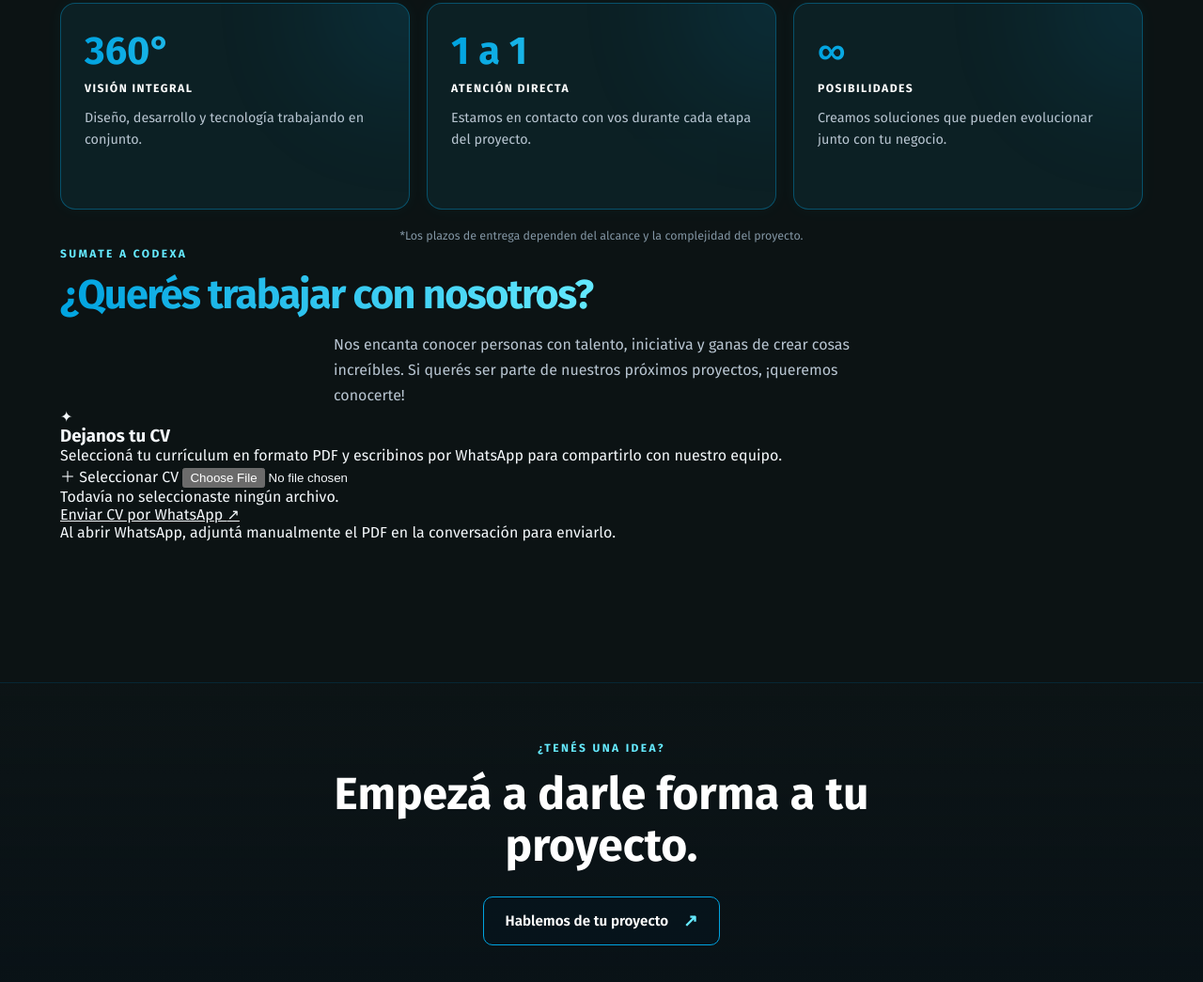
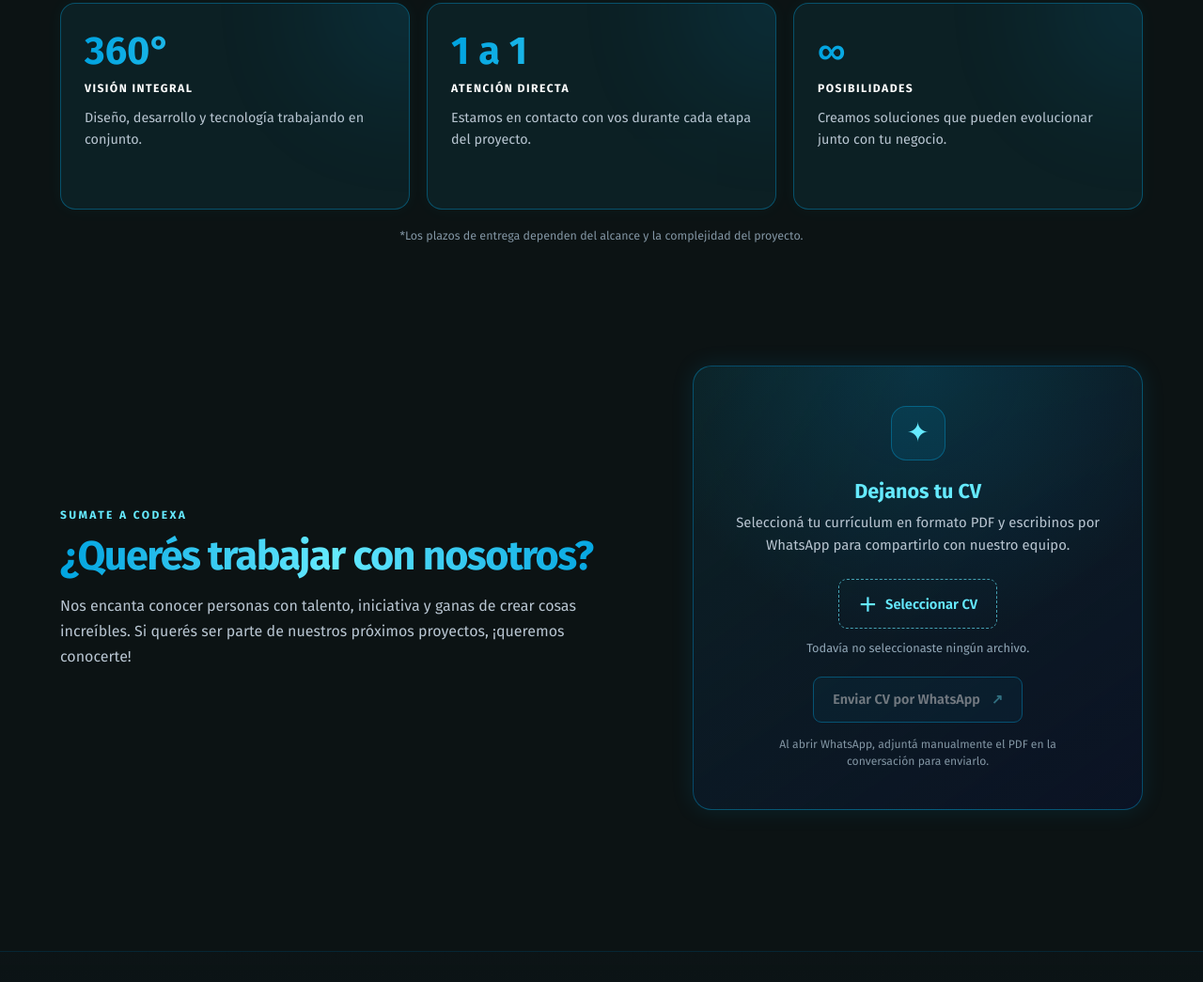
Before and after one commit to rodigoScolnic/codexaWeb, a plain HTML site: page index.html in a window 1280 px wide. Shown: the part 2901-3946 px from the top of the page at 94% size. Drawn offline with Linux system fonts and the light colour scheme.

Commit message:
Style Codexa careers section

```diff
--- a/css/style.css
+++ b/css/style.css
@@ -931,3 +931,177 @@
         transition-duration: 0.01ms !important;
     }
 }
+
+
+/* Búsqueda de talento */
+.careers {
+    display: grid;
+    grid-template-columns: minmax(0, 1fr) minmax(320px, 0.82fr);
+    align-items: center;
+    gap: clamp(34px, 7vw, 90px);
+    padding-top: clamp(82px, 10vw, 132px);
+}
+
+.careers-copy .section-title {
+    max-width: 590px;
+}
+
+.careers-copy .section-description {
+    margin-inline: 0;
+}
+
+.careers-card {
+    display: flex;
+    min-width: 0;
+    flex-direction: column;
+    align-items: center;
+    padding: clamp(27px, 4vw, 42px);
+    border: 1px solid var(--color-border);
+    border-radius: 20px;
+    background:
+        radial-gradient(circle at 50% 0%, rgba(0, 163, 224, 0.16), transparent 55%),
+        linear-gradient(145deg, rgba(15, 202, 235, 0.08), rgba(11, 19, 43, 0.7));
+    box-shadow: var(--shadow-blue);
+    text-align: center;
+}
+
+.careers-icon {
+    display: grid;
+    width: 58px;
+    height: 58px;
+    place-items: center;
+    border: 1px solid var(--color-border);
+    border-radius: 16px;
+    background: rgba(0, 163, 224, 0.1);
+    color: var(--color-cyan);
+    font-size: 1.8rem;
+}
+
+.careers-card-copy h3 {
+    margin-top: 20px;
+    color: var(--color-cyan);
+    font-size: 1.35rem;
+}
+
+.careers-card-copy p {
+    max-width: 390px;
+    margin-top: 9px;
+    color: var(--color-muted);
+    font-size: 0.93rem;
+    line-height: 1.6;
+}
+
+.cv-input {
+    position: absolute;
+    width: 1px;
+    height: 1px;
+    overflow: hidden;
+    clip: rect(0, 0, 0, 0);
+    white-space: nowrap;
+    clip-path: inset(50%);
+}
+
+.cv-upload {
+    display: inline-flex;
+    min-height: 48px;
+    align-items: center;
+    justify-content: center;
+    gap: 9px;
+    margin-top: 24px;
+    padding: 11px 20px;
+    border: 1px dashed rgba(101, 234, 255, 0.65);
+    border-radius: 9px;
+    color: var(--color-cyan);
+    cursor: pointer;
+    font-size: 0.92rem;
+    font-weight: 600;
+    transition: background 180ms ease, border-color 180ms ease;
+}
+
+.cv-upload:hover {
+    border-color: var(--color-cyan);
+    background: rgba(0, 163, 224, 0.1);
+}
+
+.cv-upload span {
+    font-size: 1.25rem;
+}
+
+.cv-input:focus-visible + .cv-file-name {
+    outline: 2px solid var(--color-cyan);
+    outline-offset: 4px;
+}
+
+.cv-file-name {
+    max-width: 100%;
+    margin-top: 12px;
+    overflow-wrap: anywhere;
+    color: #91a7b7;
+    font-size: 0.8rem;
+    line-height: 1.45;
+}
+
+.careers-whatsapp {
+    display: inline-flex;
+    min-height: 49px;
+    align-items: center;
+    justify-content: center;
+    gap: 12px;
+    margin-top: 20px;
+    padding: 12px 20px;
+    border: 1px solid var(--color-blue);
+    border-radius: 9px;
+    background: rgba(0, 163, 224, 0.12);
+    color: #fff;
+    font-size: 0.9rem;
+    font-weight: 600;
+    text-decoration: none;
+    transition: background 180ms ease, transform 180ms ease, opacity 180ms ease;
+}
+
+.careers-whatsapp:hover:not([aria-disabled="true"]) {
+    transform: translateY(-2px);
+    background: rgba(0, 163, 224, 0.23);
+}
+
+.careers-whatsapp[aria-disabled="true"] {
+    cursor: not-allowed;
+    opacity: 0.42;
+}
+
+.careers-whatsapp span {
+    color: var(--color-cyan);
+}
+
+.careers-note {
+    max-width: 360px;
+    margin-top: 14px;
+    color: #8295a3;
+    font-size: 0.76rem;
+    line-height: 1.5;
+}
+
+@media (max-width: 760px) {
+    .careers {
+        grid-template-columns: minmax(0, 1fr);
+        gap: 28px;
+    }
+
+    .careers-copy {
+        text-align: center;
+    }
+
+    .careers-copy .section-description {
+        margin-inline: auto;
+    }
+}
+
+@media (max-width: 520px) {
+    .careers-card {
+        padding: 27px 20px;
+    }
+
+    .careers-whatsapp {
+        width: 100%;
+    }
+}
```
